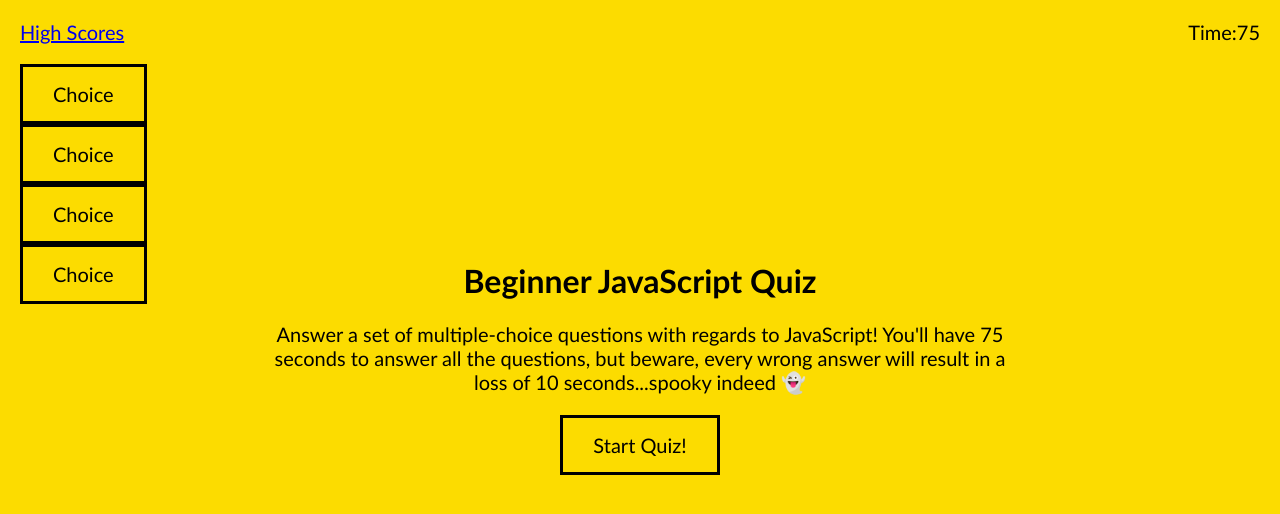
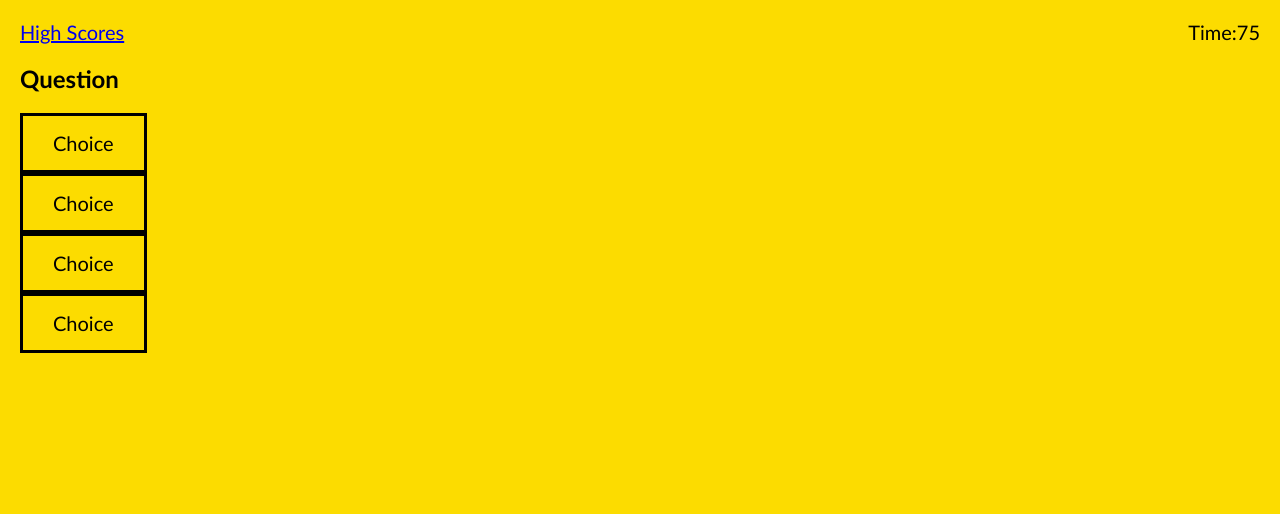
Before and after one commit to Stricker2/javascript-quiz, a plain HTML site: page index.html in a window 1280 px wide. Both pictures are taken after a click on the button "Start Quiz!". Drawn offline with Linux system fonts and the light colour scheme.

Commit message:
rewrite some JS and append HTML organization

```diff
--- a/assets/css/style.css
+++ b/assets/css/style.css
@@ -25,7 +25,7 @@ header p {
 }
 
 /* Landing page/Intro & Instructions */
-.intro {
+#quiz-intro {
     display: block;
     text-align: center;
     position: absolute;
@@ -43,8 +43,9 @@ header p {
     background-color: #fcdc00;
     border: 3px solid black;
     padding: 15px 30px;
+    cursor: pointer;
 }
 
-.answer-choice button {
-    cursor: pointer;
+.hide {
+    display: none;
 }
--- a/assets/js/script.js
+++ b/assets/js/script.js
@@ -1,62 +1,94 @@
-const question = document.querySelector("#question");
-const answers = Array.from(document.querySelecterAll(".answer-text"));
+const startButton = document.getElementById('start-btn');
+const pageTitle = document.getElementById('page-title');
+const instructions = document.getElementById('instructions');
+const questionContainer = document.getElementById('question-container');
 
-let correctAnswer = true
-let score = 0
 
-let questions = {
 
-    questionOne: {
+startButton.addEventListener('click', startGame)
+
+function startGame() {
+    console.log('started')
+    startButton.classList.add('hide')
+    pageTitle.classList.add('hide')
+    instructions.classList.add('hide')
+    console.log('this button is hidden')
+
+};
+
+const questions = [
+
+    {
         question: "What number is the first element in an array attributed to?",
-        choice1: "1",
-        choice2: "4",
-        choice3: "0",
-        choice4: "10",
-        answer: 3,
+        answerChoices: [
+        {choice: "1", correct: false},
+        {choice: "4", correct: false},
+        {choice: "0", correct: true},
+        {choice: "10", correct: false}
+        ]
     },
 
-    questionTwo: {
+    {
         question: "True or false, booleans allow you to find out if an expression is true.",
-        choice1: "True",
-        choice2: "False",
-        answer: 1,
+        answerChoices: [
+        {choice: "True", correct: true},
+        {choice: "False", correct: false}
+        ]
     },
 
-    questionThree: {
+    {
         question: "What does JSON stand for?",
-        choice1: "JavaScript Operator Navigation",
-        choice2: "JavaScript Object Notation",
-        choice3: "JavaScript Omit Null",
-        choice4: "JASON!",
-        answer: 2,
+        answerChoices: [
+        {choice: "JavaScript Operator Navigation", correct: false},
+        {choice: "JavaScript Object Notation", correct: true},
+        {choice: "JavaScript Omit Null", correct: false},
+        {choice: "JASON!", correct: false}
+        ]
     },
 
-    questionFour: {
+    {
         question: "Executing a 'break' statement in JS would do what?",
-        choice1: "Destroy everything",
-        choice2: "Tell you to take a 5 minute break",
-        choice3: "Exit a switch or loop",
-        choice4: "Close the webpage it operates within",
-        answer: 3,
+        answerChoices: [
+        {choice: "Destroy everything", correct: false},
+        {choice: "Tell you to take a 5 minute break", correct: false},
+        {choice: "Exit a switch or loop", correct: true},
+        {choice: "Close the webpage it operates within", correct: false}
+        ]
     },
 
-    questionFive: {
+    {
         question: "Which of the following can you do when using JavaScript operators?",
-        choice1: "Assign values",
-        choice2: "Compare values",
-        choice3: "Perform arithmetic operations",
-        choice4: "All of the above",
-        answer: 4,
+        answerChoices: [
+        {choice: "Assign values", correct: false},
+        {choice: "Compare values", correct: false},
+        {choice: "Perform arithmetic operations", correct: false},
+        {choice: "All of the above", correct: true}
+        ]
     }
-};
+];
 
-startQuiz = function() {
-    questionCounter = 0
-    score = 0
-    availableQuestions = [...questions]
-    newQuestion()
-};
+// function newQuestion() {
+//     var questionIndex = Math.floor(Math.random() * availableQuestions.length)
+//     currentQuestion = availableQuestions[questionIndex]
+//     question.innerText = currentQuestion.question
 
-newQuestion = function() {
+//     answers.forEach(choice = function(){
+//         const number = choice.dataset['number']
+//         choice.innerText = currentQuestion['choice' + number]
+//     })
 
-}
+//     availableQuestions.splice(questionIndex, 1)
+
+//     correctAnswer = true
+// };
+
+// choices.forEach(choice = function() {
+//     choice.addEventListener('click', e = function() {
+//         if(!correctAnswer)
+//         return
+
+//         correctAnswer = false
+//         const selectedAnswer = e.target
+//         const chosenAnswer = selectedAnswer.dataset['number']
+//     })
+// });
--- a/index.html
+++ b/index.html
@@ -22,7 +22,7 @@
     </header>
 
     <main>
-        <div class="intro">
+        <div id='quiz-intro'>
             <h1 id="page-title" class="page-title">
                 Beginner JavaScript Quiz
             </h1>
@@ -31,38 +31,42 @@
                 Answer a set of multiple-choice questions with regards to JavaScript! You'll have 75 seconds to answer all the questions, but beware, every wrong answer will result in a loss of 10 seconds...spooky indeed 👻
             </p>
 
-            <button id="start-button" class="btn" type="button">Start Quiz!</button>
+            <button id="start-btn" class=" start-btn btn" type="button">Start Quiz!</button>
         </div>
     </main>
 
     <!-- questions and response options -->
     <div class="quiz">
+        <div id="question-container">
             <div>
-            <h2 id="question"></h2>
+                <h2 id="question">Question</h2>
+            </div>
         </div>
 
+        <div class="answer-container">
             <div class="answer-choice">
                 <button id="choice-button" class="btn">
-                <span class="answer-text" data-number="1">Choice</span>
+                    Choice
                 </button>
             </div>
 
             <div class="answer-choice">
                 <button id="choice-button" class="btn">
-                <span class="answer-text" data-number="2">Choice</span>
+                    Choice
                 </button>
             </div>
 
             <div class="answer-choice">
                 <button id="choice-button" class="btn">
-                <span class="answer-text" data-number="3">Choice</span>
+                    Choice
                 </button>
             </div>
 
             <div class="answer-choice">
                 <button id="choice-button" class="btn">
-                <span class="answer-text" data-number="4">Choice</span>
+                    Choice
                 </button>
+            </div>
         </div>
     </div>
 
```
Lines whose indentation alone changed are shown as unchanged.
